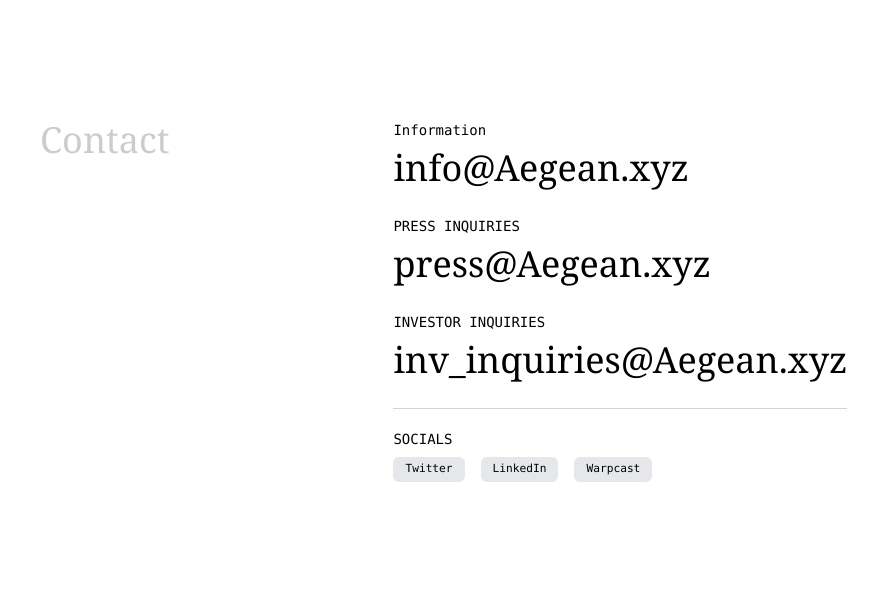
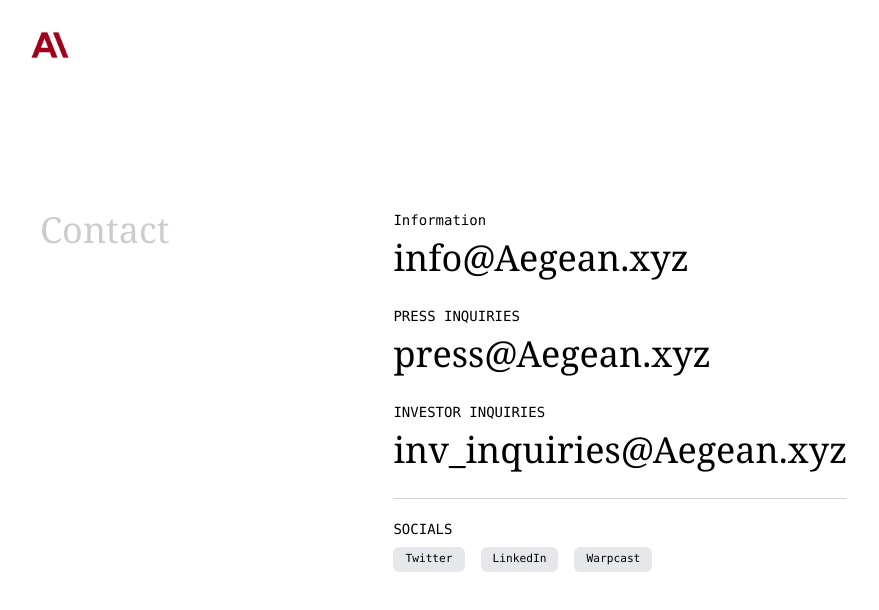
Before and after one commit to Parthakashyap/paradigm, a Next.js app: page /contact in a window 1280 px wide. Shown: the top 610 px of the page, without its empty margins (0-879 px from the left). Built offline with nearby package versions, Linux system fonts and the light colour scheme.

Commit message:
Update page.tsx

```diff
--- a/src/app/contact/page.tsx
+++ b/src/app/contact/page.tsx
@@ -1,8 +1,16 @@
-
+import Image from "next/image";
+import logo from "@/Images/ai (1).png";
+import Link from "next/link";
 const Contact = () => {
     return (
         <div className="w-full min-h-screen bg-white">
+        <Link href={"/home"} className=" gap-0 items-center py-[1.31rem] px-[1.6rem] hidden md:block">
+        <Image alt="logo" src={logo} className="  w-14 md:w-12 " />
+        </Link>
         <div className="md:pt-20">
+        <Link href={"/home"} className="flex gap-0 items-center py-[1.31rem] px-[1.6rem] md:hidden">
+        <Image alt="logo" src={logo} className=" w-14 md:w-12  " />
+        </Link>
         <div className="flex  flex-col lg:flex-row items-start lg:items-start h-auto lg:h-screen p-6 lg:p-10 pt-20">
             {/* Left Section - Contact Title */}
             <div className="text-left text-black/20 font-serif text-3xl lg:text-4xl lg:pr-56 mb-10 lg:mb-0">
```
